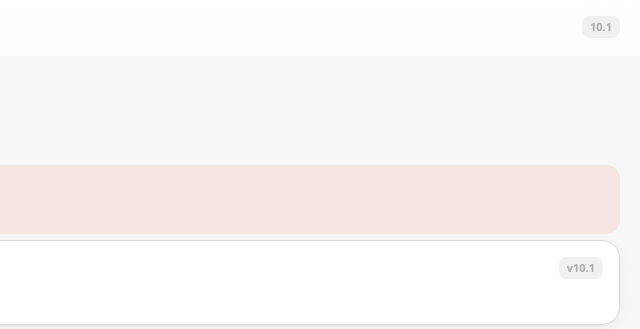
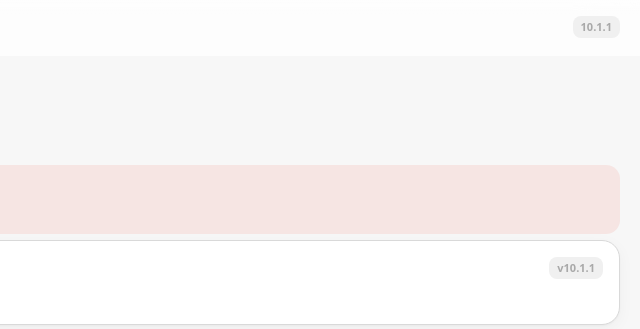
Before and after one commit to MieAiiii/ColorOS_fullpower, a plain HTML site: page src/webroot/index.html in a window 1280 px wide. Shown: the top 329 px of the page, 640-1280 px from the left. Drawn offline with Linux system fonts and the light colour scheme.

Commit message:
fix: v10.1.1 — 修正 versionCode 大小写，恢复 KSU 门户同步校验

```diff
--- a/src/webroot/index.html
+++ b/src/webroot/index.html
@@ -73,7 +73,7 @@
   <div class="bar-inner">
     <h2>ColorOS特性补全</h2>
     <span class="bar-sub" id="barSub"></span>
-    <span class="badge">10.1</span>
+    <span class="badge">10.1.1</span>
   </div>
 </header>
 
@@ -92,7 +92,7 @@
 
   <!-- 设备 -->
   <div class="card device-card" id="topCard">
-    <span class="badge ver">v10.1</span>
+    <span class="badge ver">v10.1.1</span>
     <div class="model" id="devModel">—</div>
     <div class="rom" id="devRom">—</div>
   </div>
```
Also changed, not shown: 6 other files.
